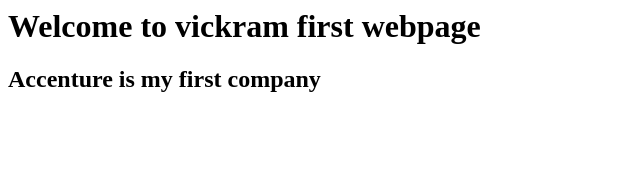
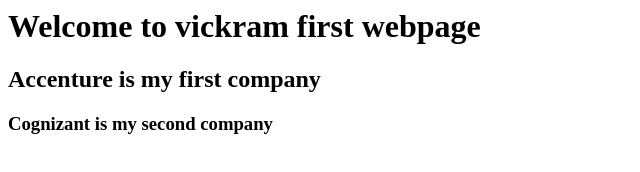
Before and after one commit to vickramkkdi/vicky, a plain HTML site: page index.html in a window 1280 px wide. Shown: the whole page, without its empty margins (0-640 px from the left). Drawn offline with Linux system fonts and the light colour scheme.

Commit message:
third commit

```diff
--- a/index.html
+++ b/index.html
@@ -3,5 +3,6 @@
 <body>
 <h1> Welcome to vickram first webpage </h1>
 <h2> Accenture is my first company </h2>
+<h3> Cognizant is my second company </h3>
 </body>
 </html>
```
